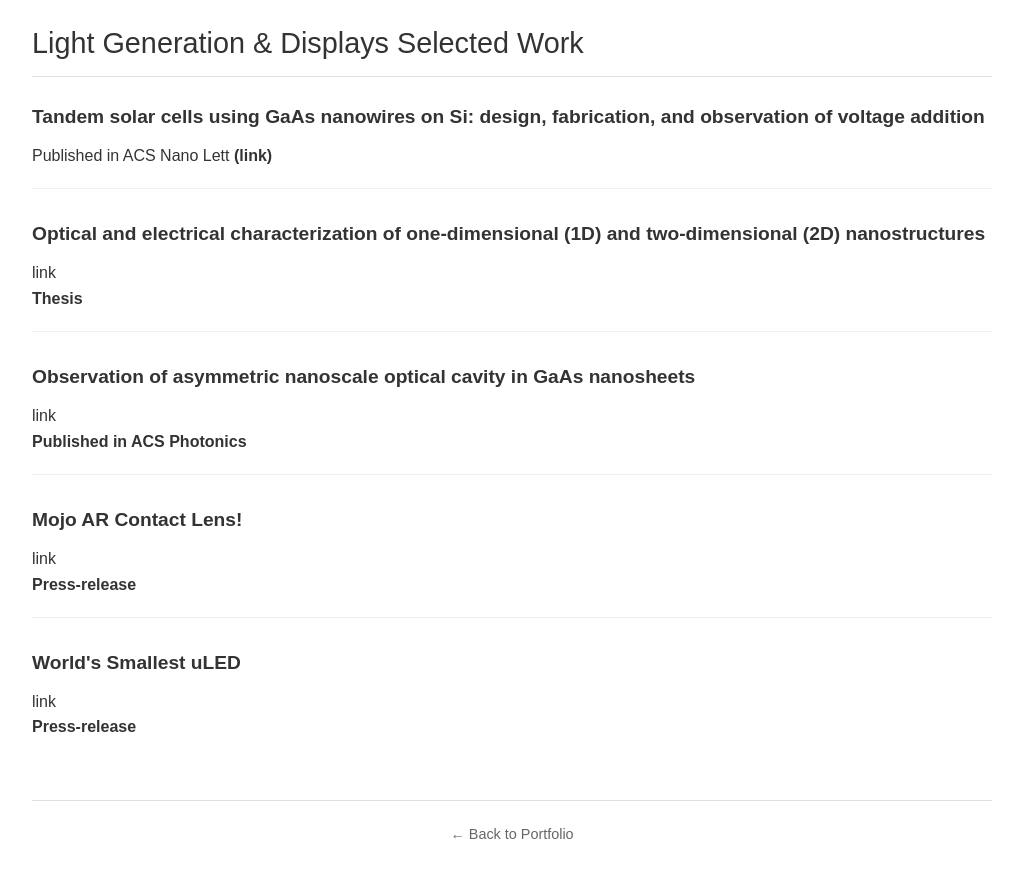
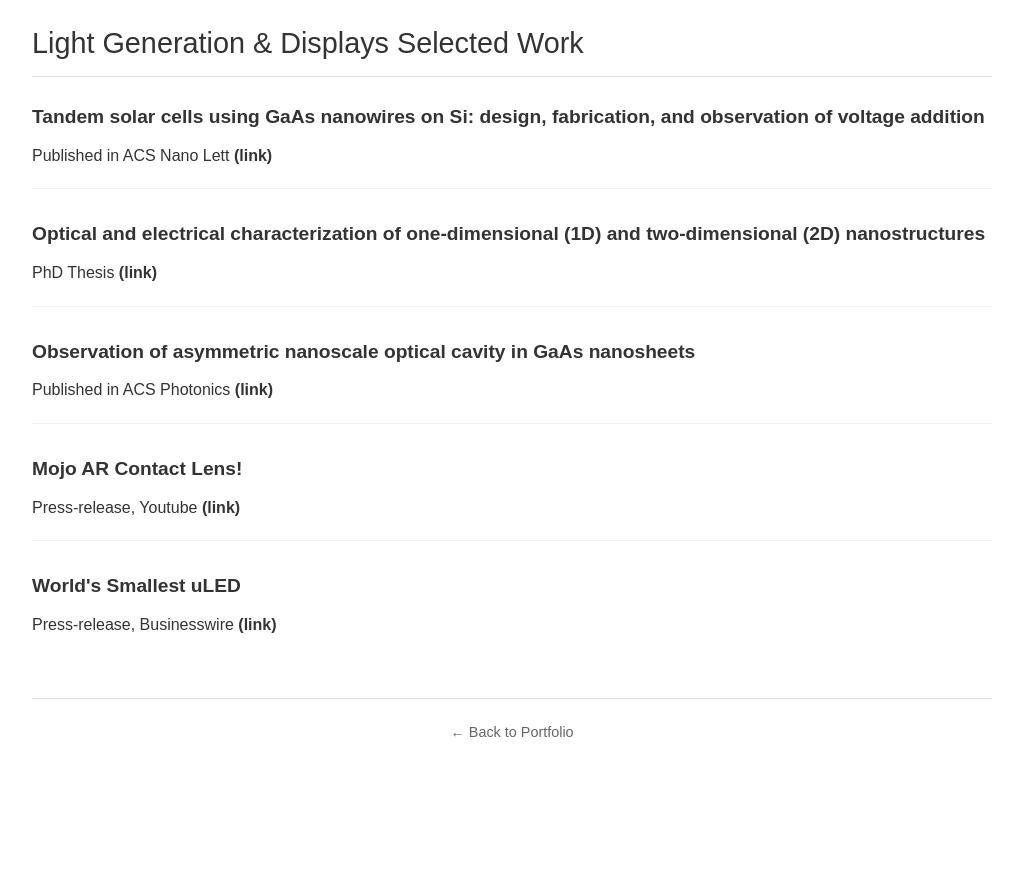
Before and after one commit to shermin-ara/SherminArab.github.io, a Jekyll site: the page built from lightgeneration.html, in a window 1280 px wide. Shown: the top 878 px of the page, without its empty margins (128-1151 px from the left). Built offline with Jekyll 4.4.1, drawn with Linux system fonts in a browser that asks for light colours.

Commit message:
Update lightgeneration.html

```diff
--- a/lightgeneration.html
+++ b/lightgeneration.html
@@ -14,26 +14,22 @@ title: Light Generation & Displays - Shermin Arab
 
     <div class="project-item">
         <div class="project-title">Optical and electrical characterization of one-dimensional (1D) and two-dimensional (2D) nanostructures</div>
-        <p><a href="https://search.proquest.com/openview/7d990de03f2d3da1a084a7ca09c5e31e/1?pq-origsite=gscholar&cbl=18750" target="_blank">link</a></p>
-        <p><strong> Thesis </strong></p>
+        <p>PhD Thesis <a href="https://search.proquest.com/openview/7d990de03f2d3da1a084a7ca09c5e31e/1?pq-origsite=gscholar&cbl=18750" target="_blank"><strong>(link) </strong></a></p>
     </div>
 
     <div class="project-item">
         <div class="project-title">Observation of asymmetric nanoscale optical cavity in GaAs nanosheets</div>
-        <p><a href="https://pubs.acs.org/doi/abs/10.1021/acsphotonics.5b00179" target="_blank">link</a></p>
-        <p><strong> Published in ACS Photonics</strong></p>
+        <p>Published in ACS Photonics <a href="https://pubs.acs.org/doi/abs/10.1021/acsphotonics.5b00179" target="_blank"><strong>(link)</strong></a></p>
     </div>
 
     <div class="project-item">
         <div class="project-title">Mojo AR Contact Lens!</div>
-        <p><a href="https://www.youtube.com/watch?v=cvgjVgmv5DM" target="_blank">link</a></p>
-        <p><strong> Press-release </strong></p>
+        <p>Press-release, Youtube <a href="https://www.youtube.com/watch?v=cvgjVgmv5DM" target="_blank"><strong>(link)</strong></a></p>
     </div>
 
     <div class="project-item">
         <div class="project-title">World's Smallest uLED</div>
-        <p><a href="https://www.roadtovr.com/mojo-vision-smart-contact-lens-ar-hands-on/" target="_blank">link</a></p>
-        <p><strong> Press-release </strong></p>
+        <p>Press-release, Businesswire <a href="https://www.businesswire.com/news/home/20200116005221/en/Mojo-Vision-Developing-First-True-Smart-Contact-Lens" target="_blank"><strong>(link)</strong></a></p>
     </div>
 
 </div>
```
